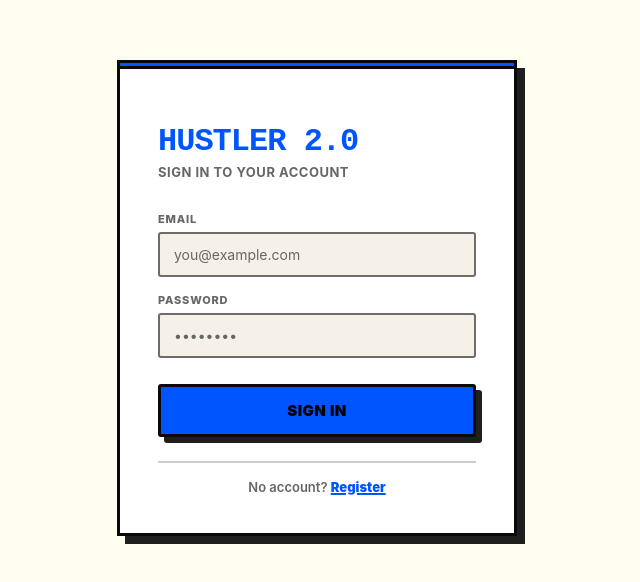
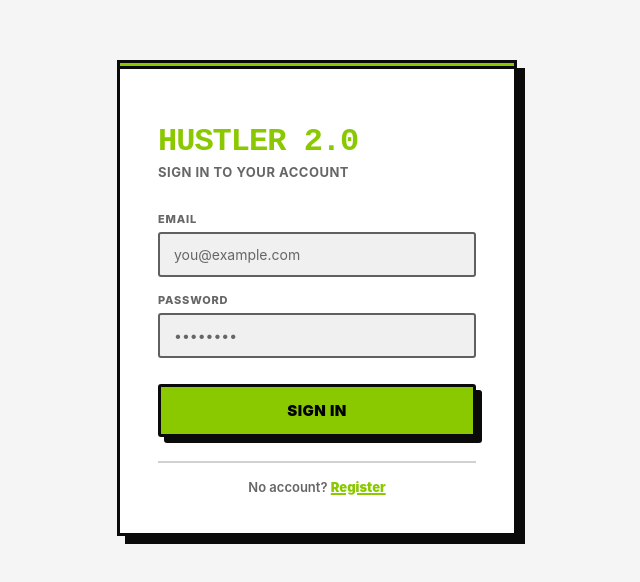
Before and after one commit to AmanAshutosh/Hustler, a React (Vite) app in the folder client/: page /login in a window 1280 px wide. Shown: the part 102-684 px from the top of the page, without its empty margins (323-963 px from the left). Built offline with nearby package versions, Linux system fonts and the light colour scheme.

Commit message:
ui/ux fix

```diff
--- a/client/src/components/Loader/Loader.css
+++ b/client/src/components/Loader/Loader.css
@@ -1,7 +1,7 @@
 /* ── Loader overlay — neobrutalism boot screen ── */
 .loader-overlay {
   position: fixed; inset: 0; z-index: 9999;
-  background: #0F0F0F;
+  background: #0A0A0A;
   display: flex; align-items: center; justify-content: center;
   animation: lo-in .18s ease both;
 }
@@ -26,42 +26,42 @@
 @media (min-width: 480px) { .chip-wrapper { max-width: 460px; } }
 @media (min-width: 768px) { .chip-wrapper { max-width: 580px; } }
 
-/* Traces — neobrutalism: yellow accent */
-.trace-bg   { stroke: rgba(255, 225, 77, 0.20); stroke-width: 1.8; fill: none; }
+/* Traces — electric lime on black */
+.trace-bg   { stroke: rgba(200, 255, 0, 0.18); stroke-width: 1.8; fill: none; }
 .trace-flow {
   stroke-width: 1.8; fill: none;
   stroke-dasharray: 40 400; stroke-dashoffset: 438;
   animation: flow 3s cubic-bezier(0.5, 0, 0.9, 1) infinite;
 }
-.yellow { stroke: #FFE14D; color: #FFE14D; }
+.yellow { stroke: #C8FF00; color: #C8FF00; }
 .blue   { stroke: #4DA6FF; color: #4DA6FF; }
 .green  { stroke: #00FF80; color: #00FF80; }
-.purple { stroke: #CC77FF; color: #CC77FF; }
-.red    { stroke: #FF5252; color: #FF5252; }
+.purple { stroke: #AA5BFF; color: #AA5BFF; }
+.red    { stroke: #FF3333; color: #FF3333; }
 
-/* Percentage counter — raw monospace, oversized */
+/* Percentage counter — monospace, electric lime */
 .loader-pct {
   font-size: clamp(56px, 12vw, 90px); font-weight: 900; line-height: 1;
-  color: #FFE14D; font-variant-numeric: tabular-nums;
+  color: #C8FF00; font-variant-numeric: tabular-nums;
   letter-spacing: -4px; margin-top: 4px;
   font-family: 'Courier New', 'SF Mono', monospace;
 }
 .loader-pct-sym { font-size: .36em; font-weight: 400; opacity: .50; letter-spacing: 0; }
 
-/* Progress bar — square, thick, no glow */
+/* Progress bar — square, thick, pure white border */
 .loader-bar-track {
   position: relative; width: min(280px, 80vw); height: 8px;
-  background: rgba(255, 225, 77, 0.20); border-radius: 0;
+  background: rgba(200, 255, 0, 0.15); border-radius: 0;
   overflow: visible; margin-top: 16px;
-  border: 2px solid rgba(255, 225, 77, 0.50);
+  border: 2px solid rgba(200, 255, 0, 0.45);
 }
 .loader-bar-fill {
-  height: 100%; background: #FFE14D; border-radius: 0;
+  height: 100%; background: #C8FF00; border-radius: 0;
   transition: width .06s linear;
 }
 .loader-bar-glow {
   position: absolute; top: 50%; width: 12px; height: 12px; border-radius: 0;
-  background: #FFE14D; transform: translate(-50%, -50%);
+  background: #C8FF00; transform: translate(-50%, -50%);
   border: 2px solid #FFFFFF;
   transition: left .06s linear; pointer-events: none;
 }
--- a/client/src/index.css
+++ b/client/src/index.css
@@ -1,6 +1,6 @@
 /* ════════════════════════════════════════════════════════
    HUSTLER 2.0 — Neobrutalism Design System
-   Raw. Bold. No glass. No mercy.
+   Electric. Brutal. No mercy. No glass.
    ════════════════════════════════════════════════════════ */
 
 /* ── Reset ── */
@@ -24,26 +24,26 @@ html.theme-ready [style*="transform"],
 html.theme-ready .hm-cell { transition: none !important; }
 
 /* ══════════════════════════════════════════════════════════
-   DARK MODE — neobrutalism: black + electric yellow
+   DARK MODE — neobrutalism: black + electric lime
    ══════════════════════════════════════════════════════════ */
 :root,
 [data-theme="dark"] {
   color-scheme: dark;
 
-  /* Backgrounds — pure dark, no gradients */
-  --bg:   #0F0F0F;
-  --bg-2: #1A1A1A;
+  /* Backgrounds — pure matte black */
+  --bg:   #0A0A0A;
+  --bg-2: #141414;
 
-  /* Surfaces — solid, flat, no transparency */
-  --surface:       #1A1A1A;
-  --surface-2:     #252525;
-  --surface-3:     #303030;
-  --surface-solid: #0F0F0F;
+  /* Surfaces — solid, flat */
+  --surface:       #141414;
+  --surface-2:     #1F1F1F;
+  --surface-3:     #2A2A2A;
+  --surface-solid: #0A0A0A;
 
-  /* Borders — visible on dark */
-  --border:      rgba(255, 255, 255, 0.18);
-  --border-2:    rgba(255, 255, 255, 0.38);
-  --border-3:    rgba(255, 255, 255, 0.65);
+  /* Borders — crisp white on black = max contrast */
+  --border:      rgba(255, 255, 255, 0.16);
+  --border-2:    rgba(255, 255, 255, 0.42);
+  --border-3:    rgba(255, 255, 255, 0.80);
   --border-hard: #FFFFFF;
 
   /* Text */
@@ -51,36 +51,36 @@ html.theme-ready .hm-cell { transition: none !important; }
   --text2: #CCCCCC;
   --text3: #888888;
 
-  /* Accent — electric yellow (neobrutalism signature) */
-  --accent:        #FFE14D;
-  --accent-hover:  #FFCC00;
-  --accent-light:  rgba(255, 225, 77, 0.12);
-  --accent-glow:   rgba(255, 225, 77, 0.20);
-  --accent-dark:   #CC9900;
+  /* Accent — electric lime (radioactive, aggressive, real brutalism) */
+  --accent:        #C8FF00;
+  --accent-hover:  #AADD00;
+  --accent-light:  rgba(200, 255, 0, 0.10);
+  --accent-glow:   rgba(200, 255, 0, 0.18);
+  --accent-dark:   #88BB00;
 
-  /* Neobrutalism hard shadows — offset, zero blur, yellow tint */
-  --shadow:    4px 4px 0px rgba(255, 225, 77, 0.70);
-  --shadow-md: 6px 6px 0px rgba(255, 225, 77, 0.70);
-  --shadow-lg: 8px 8px 0px rgba(255, 225, 77, 0.70);
+  /* Neobrutalism hard shadows — PURE WHITE, zero blur, maximum contrast */
+  --shadow:    4px 4px 0px #FFFFFF;
+  --shadow-md: 6px 6px 0px #FFFFFF;
+  --shadow-lg: 8px 8px 0px #FFFFFF;
   --glow-sm:   none;
   --glow-md:   none;
 
-  /* Semantic palette — vivid flat colors */
+  /* Semantic palette */
   --green:        #00FF80;
   --green-light:  rgba(0, 255, 128, 0.12);
-  --amber:        #FFB74D;
-  --amber-light:  rgba(255, 183, 77, 0.14);
-  --red:          #FF5252;
-  --red-light:    rgba(255, 82, 82, 0.12);
-  --purple:       #CC77FF;
-  --purple-light: rgba(204, 119, 255, 0.12);
+  --amber:        #FFB800;
+  --amber-light:  rgba(255, 184, 0, 0.14);
+  --red:          #FF3333;
+  --red-light:    rgba(255, 51, 51, 0.12);
+  --purple:       #AA5BFF;
+  --purple-light: rgba(170, 91, 255, 0.12);
   --cyan:         #00E5FF;
   --blue:         #4DA6FF;
   --blue-light:   rgba(77, 166, 255, 0.12);
 
-  /* Clock */
-  --clock-color: #FFE14D;
-  --clock-glow:  rgba(255, 225, 77, 0.20);
+  /* Clock — lime to match accent */
+  --clock-color: #C8FF00;
+  --clock-glow:  rgba(200, 255, 0, 0.18);
 
   /* Geometry — neobrutalism: near-zero radius */
   --radius:    3px;
@@ -92,25 +92,25 @@ html.theme-ready .hm-cell { transition: none !important; }
 }
 
 /* ══════════════════════════════════════════════════════════
-   LIGHT MODE — neobrutalism: cream + electric blue + black
+   LIGHT MODE — neobrutalism: stark white + electric lime + black
    ══════════════════════════════════════════════════════════ */
 [data-theme="light"] {
   color-scheme: light;
 
-  /* Backgrounds — cream/off-white */
-  --bg:   #FFFEF0;
+  /* Backgrounds — stark white, zero warmth */
+  --bg:   #F5F5F5;
   --bg-2: #FFFFFF;
 
-  /* Surfaces — flat solid whites */
+  /* Surfaces — pure flat */
   --surface:       #FFFFFF;
-  --surface-2:     #F5F0E8;
-  --surface-3:     #EDE8D5;
-  --surface-solid: #FFFEF0;
+  --surface-2:     #F0F0F0;
+  --surface-3:     #E5E5E5;
+  --surface-solid: #F5F5F5;
 
-  /* Borders — thick black for neobrutalism */
-  --border:      rgba(0, 0, 0, 0.20);
-  --border-2:    rgba(0, 0, 0, 0.55);
-  --border-3:    rgba(0, 0, 0, 0.85);
+  /* Borders — hard black for maximum punch */
+  --border:      rgba(0, 0, 0, 0.18);
+  --border-2:    rgba(0, 0, 0, 0.60);
+  --border-3:    rgba(0, 0, 0, 0.90);
   --border-hard: #0A0A0A;
 
   /* Text */
@@ -118,17 +118,17 @@ html.theme-ready .hm-cell { transition: none !important; }
   --text2: #333333;
   --text3: #666666;
 
-  /* Accent — electric blue */
-  --accent:        #0055FF;
-  --accent-hover:  #0044CC;
-  --accent-light:  rgba(0, 85, 255, 0.08);
-  --accent-glow:   rgba(0, 85, 255, 0.15);
-  --accent-dark:   #003399;
+  /* Accent — same electric lime, now on white = screams */
+  --accent:        #8AC900;
+  --accent-hover:  #72AA00;
+  --accent-light:  rgba(138, 201, 0, 0.10);
+  --accent-glow:   rgba(138, 201, 0, 0.15);
+  --accent-dark:   #557A00;
 
-  /* Neobrutalism hard shadows — offset, zero blur, black */
-  --shadow:    4px 4px 0px rgba(0, 0, 0, 0.88);
-  --shadow-md: 6px 6px 0px rgba(0, 0, 0, 0.88);
-  --shadow-lg: 8px 8px 0px rgba(0, 0, 0, 0.88);
+  /* Neobrutalism hard shadows — PURE BLACK, zero blur */
+  --shadow:    4px 4px 0px #0A0A0A;
+  --shadow-md: 6px 6px 0px #0A0A0A;
+  --shadow-lg: 8px 8px 0px #0A0A0A;
   --glow-sm:   none;
   --glow-md:   none;
 
@@ -137,10 +137,10 @@ html.theme-ready .hm-cell { transition: none !important; }
   --green-light:  rgba(0, 168, 84, 0.10);
   --amber:        #FF8C00;
   --amber-light:  rgba(255, 140, 0, 0.10);
-  --red:          #DD2020;
-  --red-light:    rgba(221, 32, 32, 0.08);
-  --purple:       #8800CC;
-  --purple-light: rgba(136, 0, 204, 0.08);
+  --red:          #E01010;
+  --red-light:    rgba(224, 16, 16, 0.08);
+  --purple:       #7C3AED;
+  --purple-light: rgba(124, 58, 237, 0.08);
   --cyan:         #0099BB;
   --blue:         #0055FF;
   --blue-light:   rgba(0, 85, 255, 0.08);
```
